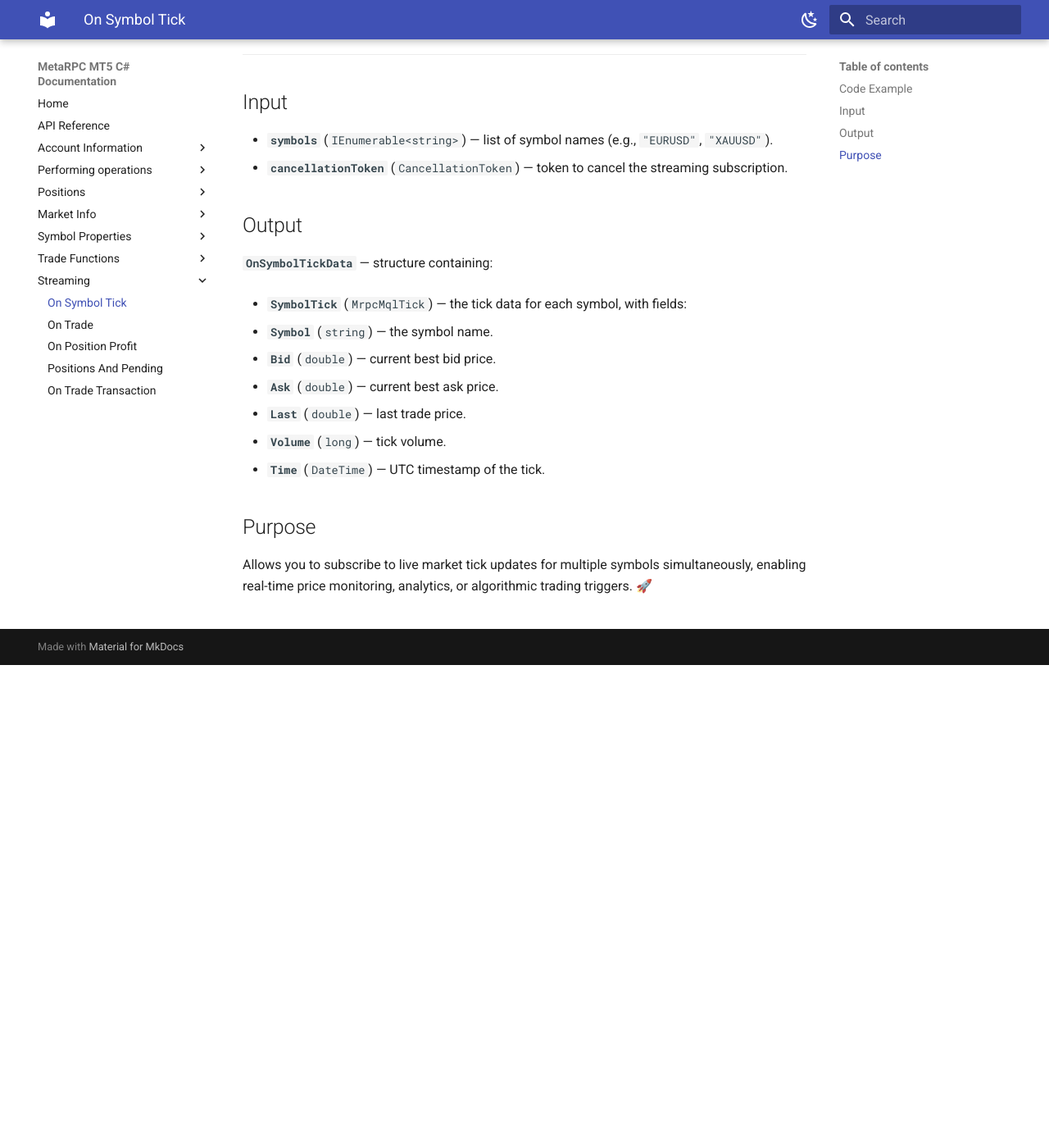
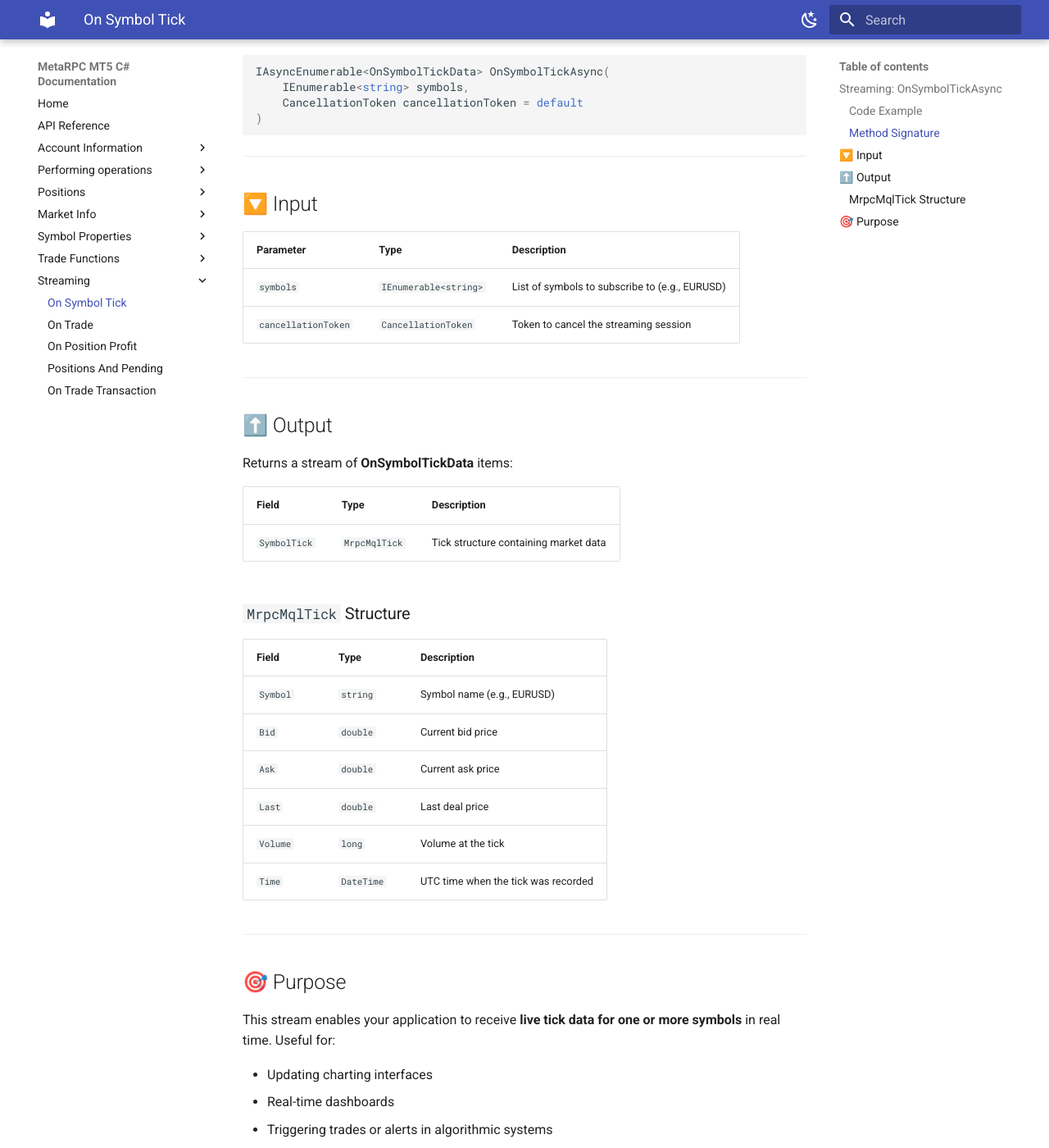
Before and after one commit to MetaRPC/CSharpMT5, an MkDocs documentation site: the page built from docs/DoStreaming/OnSymbolTickAsync.md, in a window 1280 px wide and 1400 px high, scrolled down 589 px. Shown: the whole window at 82% size. Built offline with MkDocs 1.6.1 and Material for MkDocs 9.7.7, drawn with Linux system fonts in a browser that asks for light colours; some of the changed text lies outside the part shown.

Commit message:
Update OnSymbolTickAsync.md

````diff
--- a/docs/DoStreaming/OnSymbolTickAsync.md
+++ b/docs/DoStreaming/OnSymbolTickAsync.md
@@ -1,6 +1,8 @@
-# Streaming: OnSymbolTickAsync
+## Streaming: OnSymbolTickAsync
 
 > **Request:** real-time tick updates for one or more symbols
+
+---
 
 ### Code Example
 
@@ -16,7 +18,9 @@ await foreach (var tick in _mt5Account.OnSymbolTickAsync(
 }
 ```
 
-✨**Method Signature:**
+---
+
+### Method Signature
 
 ```csharp
 IAsyncEnumerable<OnSymbolTickData> OnSymbolTickAsync(
@@ -27,24 +31,40 @@ IAsyncEnumerable<OnSymbolTickData> OnSymbolTickAsync(
 
 ---
 
-## Input
+## 🔽 Input
 
-* **`symbols`** (`IEnumerable<string>`) — list of symbol names (e.g., `"EURUSD"`, `"XAUUSD"`).
-* **`cancellationToken`** (`CancellationToken`) — token to cancel the streaming subscription.
+| Parameter           | Type                  | Description                                    |
+| ------------------- | --------------------- | ---------------------------------------------- |
+| `symbols`           | `IEnumerable<string>` | List of symbols to subscribe to (e.g., EURUSD) |
+| `cancellationToken` | `CancellationToken`   | Token to cancel the streaming session          |
 
-## Output
+---
 
-**`OnSymbolTickData`** — structure containing:
+## ⬆️ Output
 
-* **`SymbolTick`** (`MrpcMqlTick`) — the tick data for each symbol, with fields:
+Returns a stream of **OnSymbolTickData** items:
 
-  * **`Symbol`** (`string`) — the symbol name.
-  * **`Bid`** (`double`) — current best bid price.
-  * **`Ask`** (`double`) — current best ask price.
-  * **`Last`** (`double`) — last trade price.
-  * **`Volume`** (`long`) — tick volume.
-  * **`Time`** (`DateTime`) — UTC timestamp of the tick.
+| Field        | Type          | Description                           |
+| ------------ | ------------- | ------------------------------------- |
+| `SymbolTick` | `MrpcMqlTick` | Tick structure containing market data |
 
-## Purpose
+### `MrpcMqlTick` Structure
 
-Allows you to subscribe to live market tick updates for multiple symbols simultaneously, enabling real-time price monitoring, analytics, or algorithmic trading triggers. 🚀
+| Field    | Type       | Description                         |
+| -------- | ---------- | ----------------------------------- |
+| `Symbol` | `string`   | Symbol name (e.g., EURUSD)          |
+| `Bid`    | `double`   | Current bid price                   |
+| `Ask`    | `double`   | Current ask price                   |
+| `Last`   | `double`   | Last deal price                     |
+| `Volume` | `long`     | Volume at the tick                  |
+| `Time`   | `DateTime` | UTC time when the tick was recorded |
+
+---
+
+## 🎯 Purpose
+
+This stream enables your application to receive **live tick data for one or more symbols** in real time. Useful for:
+
+* Updating charting interfaces
+* Real-time dashboards
+* Triggering trades or alerts in algorithmic systems
````
